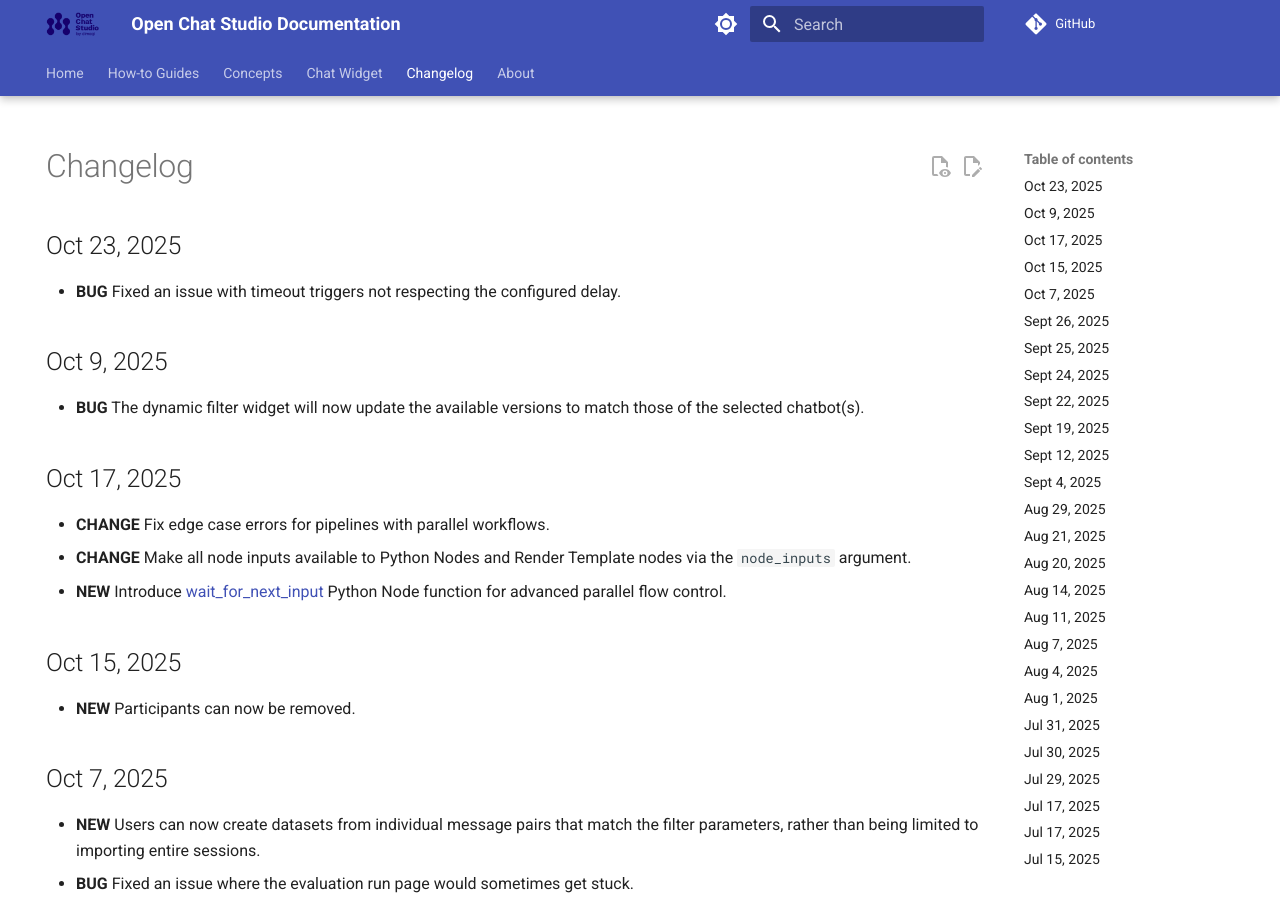
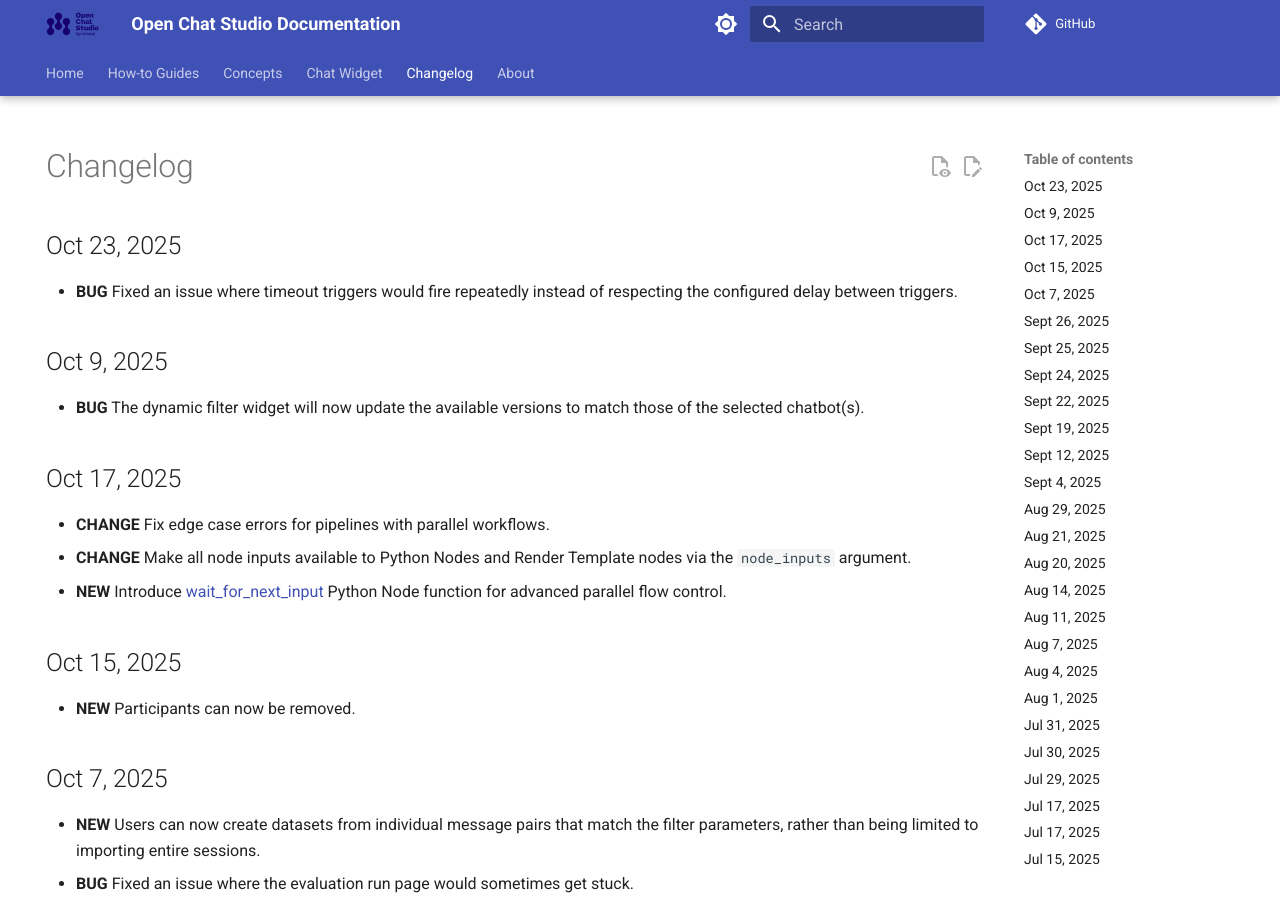
Before and after one commit to dimagi/open-chat-studio-docs, an MkDocs documentation site: the page built from docs/changelog.md, in a window 1280 px wide and 900 px high. Built offline with MkDocs 1.6.1 and Material for MkDocs 9.7.7, drawn with Linux system fonts in a browser that asks for light colours; emoji names are drawn with the system emoji font; a script that is not in the unit is left out; comment, search, counter and statistics services are not loaded.

Commit message:
Update docs/changelog.md
Co-authored-by: claude[bot] <209825114+claude[bot]@users.noreply.github.com>

```diff
--- a/docs/changelog.md
+++ b/docs/changelog.md
@@ -5,7 +5,7 @@ hide:
 
 # Changelog
 ## Oct 23, 2025
-* **BUG** Fixed an issue with timeout triggers not respecting the configured delay.
+* **BUG** Fixed an issue where timeout triggers would fire repeatedly instead of respecting the configured delay between triggers.
 
 ## Oct 9, 2025
 * **BUG** The dynamic filter widget will now update the available versions to match those of the selected chatbot(s).
```
